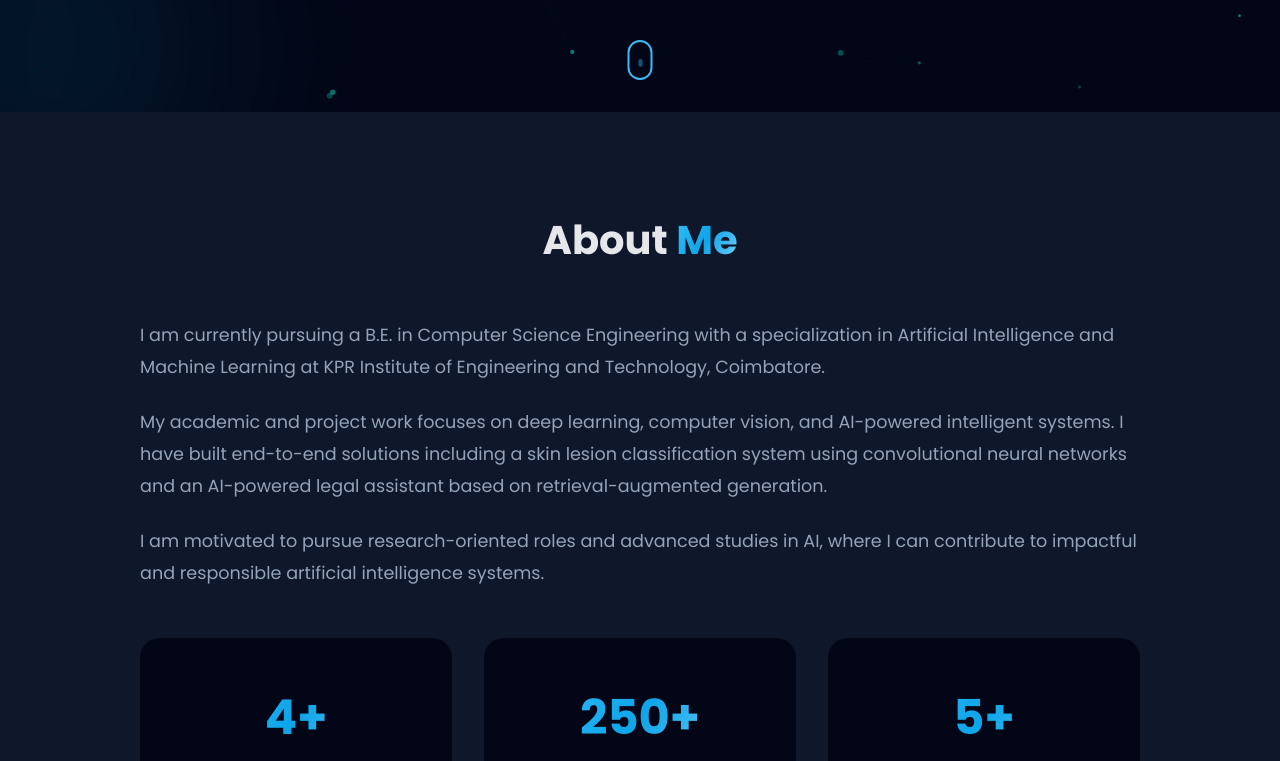
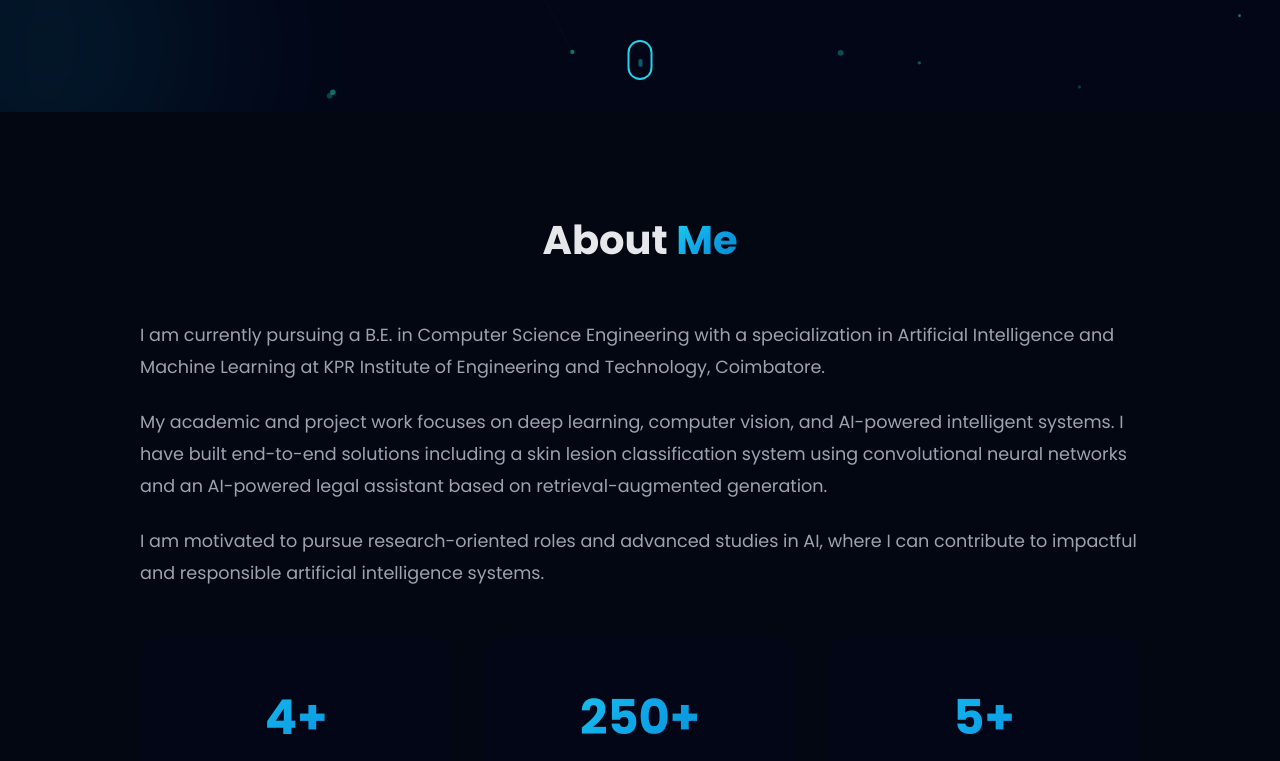
Before and after one commit to subhasri-03/Portfolio, a plain HTML site: page Website_Files/index.html in a window 1280 px wide. Shown: the part 688-1449 px from the top of the page. Drawn offline with Linux system fonts and the light colour scheme.

Commit message:
modified

```diff
--- a/Website_Files/style.css
+++ b/Website_Files/style.css
@@ -5,25 +5,31 @@
 }
 
 :root {
-      --primary-color: #38bdf8;      /* Ice blue */
-    --secondary-color: #0ea5e9;
-    --accent-color: #7dd3fc;
+         --primary-color: #22d3ee;      /* Cyan glow */
+    --secondary-color: #0ea5e9;    /* Strong blue */
+    --accent-color: #67e8f9;       /* Soft highlight */
 
-    --dark-bg: #020617;            /* Midnight */
-    --light-bg: #0f172a;
+    /* Ultra Dark Backgrounds */
+    --dark-bg: #020617;            /* Near-black navy */
+    --light-bg: #030712;           /* Deep slate */
 
-    --text-primary: #e5e7eb;
-    --text-secondary: #94a3b8;
+    /* Card / Section */
+    --card-bg: #020617;
 
+    /* Text Colors */
+    --text-primary: #e5e7eb;       /* Soft white */
+    --text-secondary: #9ca3af;     /* Muted gray */
+
+    /* Gradient (cool & dark-friendly) */
     --gradient: linear-gradient(
-        120deg,
-        #38bdf8 0%,
+        135deg,
+        #22d3ee 0%,
         #0ea5e9 50%,
-        #7dd3fc 100%
+        #0284c7 100%
     );
 
-    --card-bg: #020617;
-    --shadow: 0 20px 60px rgba(56, 189, 248, 0.18);
+    /* Glow Shadow (not too flashy) */
+    --shadow: 0 15px 50px rgba(34, 211, 238, 0.25);
 }
 
 html {
```
